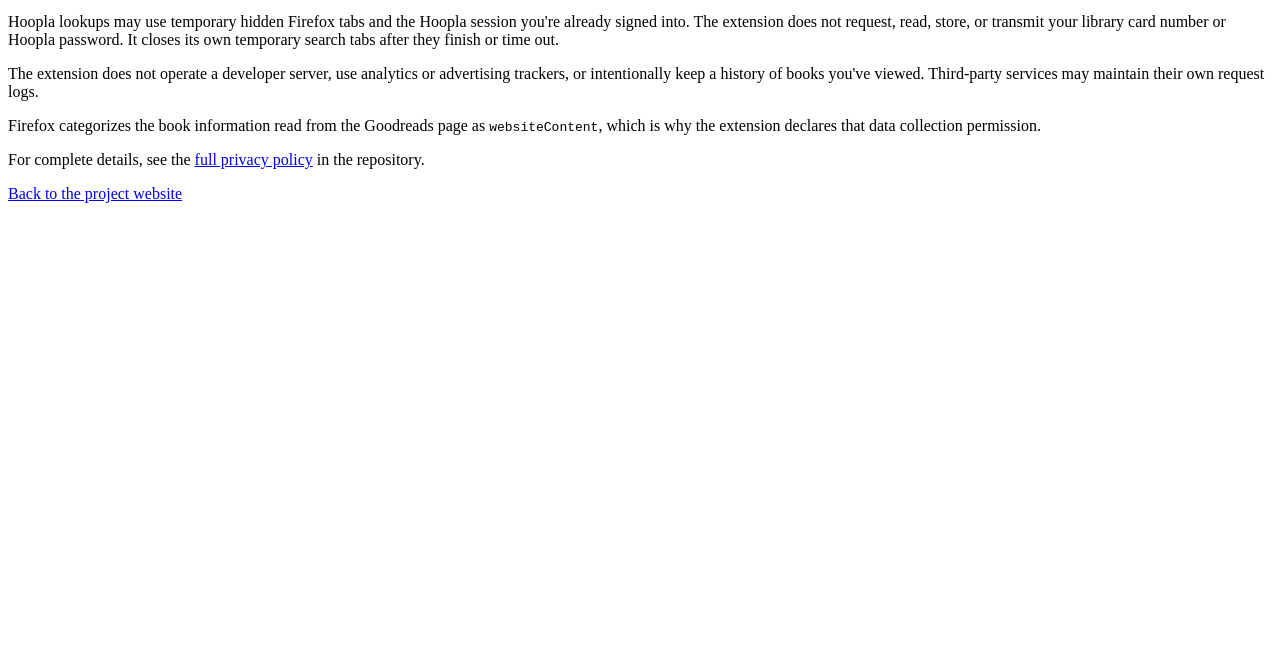
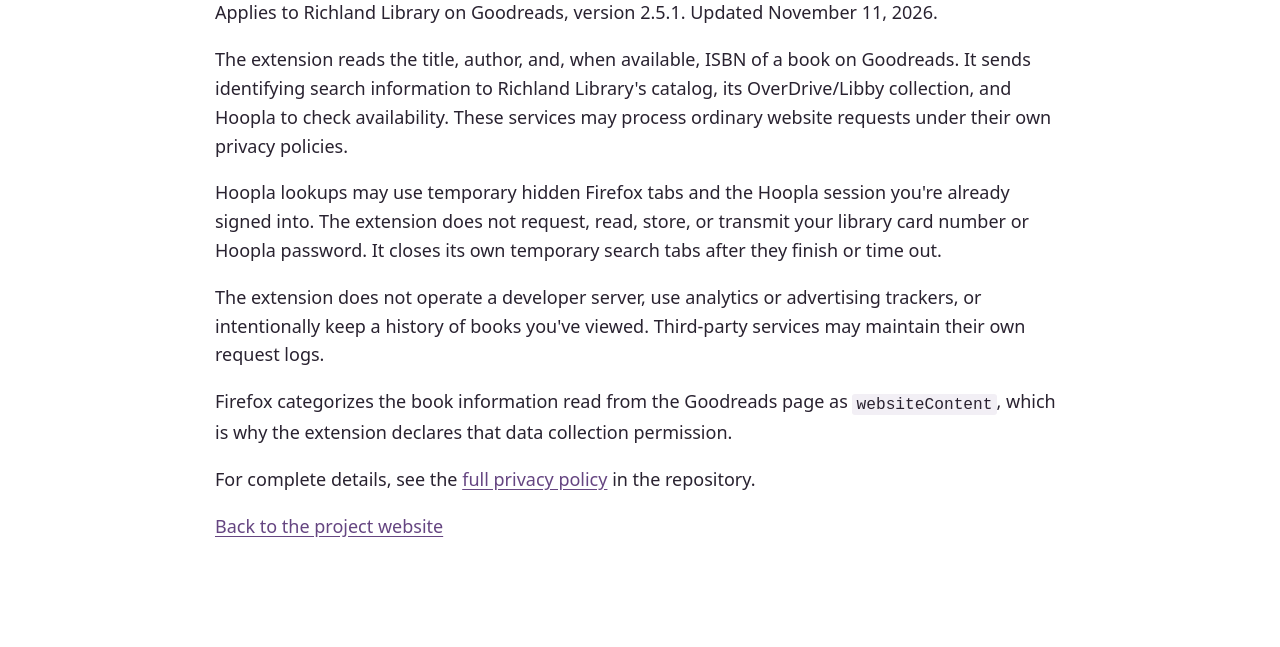
Before and after one commit to adelechase/richland-goodreads-firefox, a browser extension: page docs/privacy.html in a window 1280 px wide. Shown: the part 153-800 px from the top of the page. Drawn offline with Linux system fonts and the light colour scheme.

Commit message:
Apply consistent project styling to privacy page

```diff
--- a/docs/privacy.html
+++ b/docs/privacy.html
@@ -2,11 +2,13 @@
 <html lang="en">
 <head>
 <meta charset="utf-8">
-<meta name="viewport" content="width=device-width">
+<meta name="viewport" content="width=device-width, initial-scale=1">
+<link rel="stylesheet" href="styles.css">
 <title>Richland Library on Goodreads — Privacy</title>
 </head>
 <body>
-<main>
+<a class="skip-link" href="#main-content">Skip to main content</a>
+<main id="main-content">
 <h1>Privacy information</h1>
 <p>Applies to Richland Library on Goodreads, version 2.5.1. Updated November 11, 2026.</p>
 <p>The extension reads the title, author, and, when available, ISBN of a book on Goodreads. It sends identifying search information to Richland Library's catalog, its OverDrive/Libby collection, and Hoopla to check availability. These services may process ordinary website requests under their own privacy policies.</p>
```
